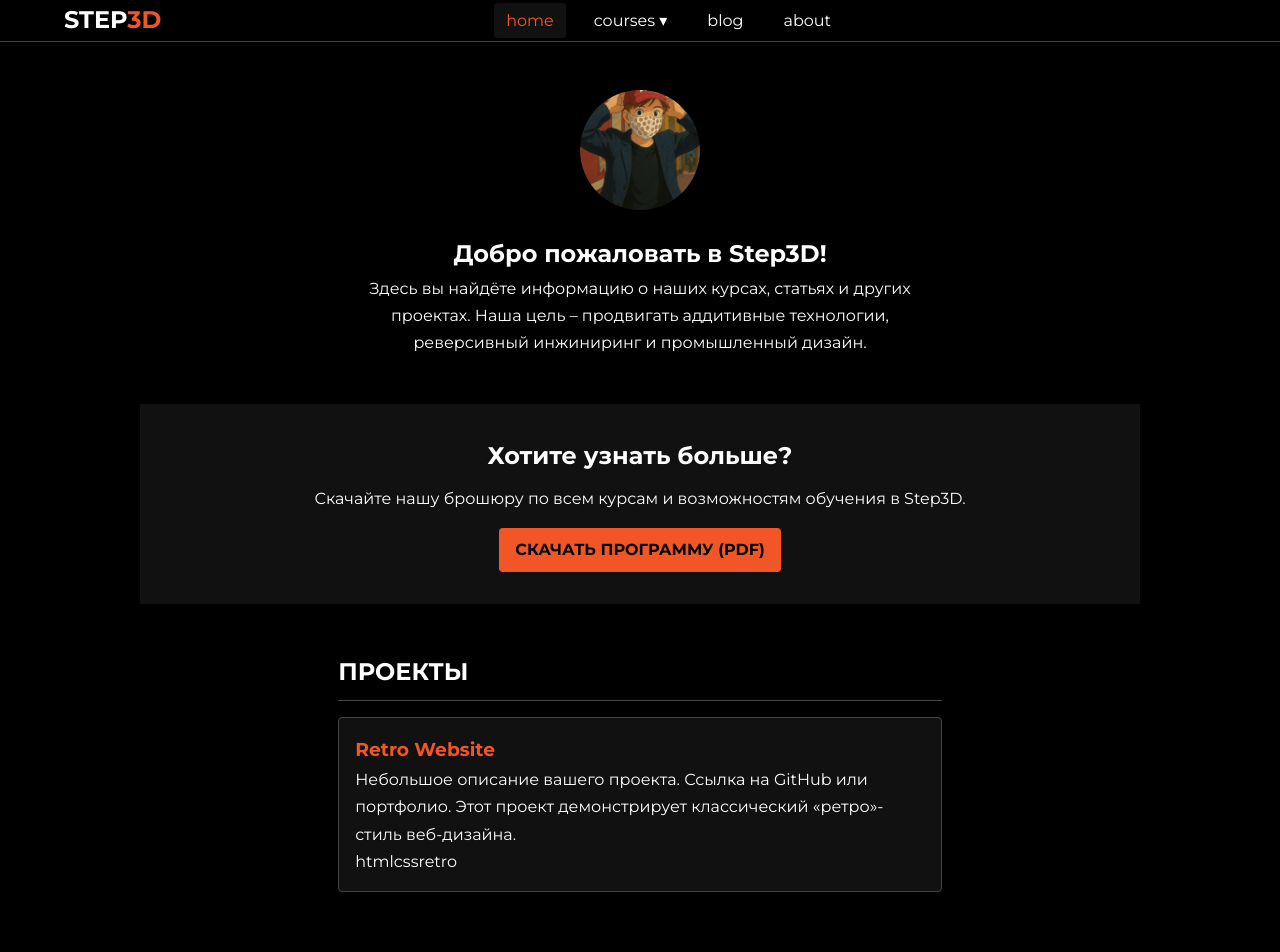
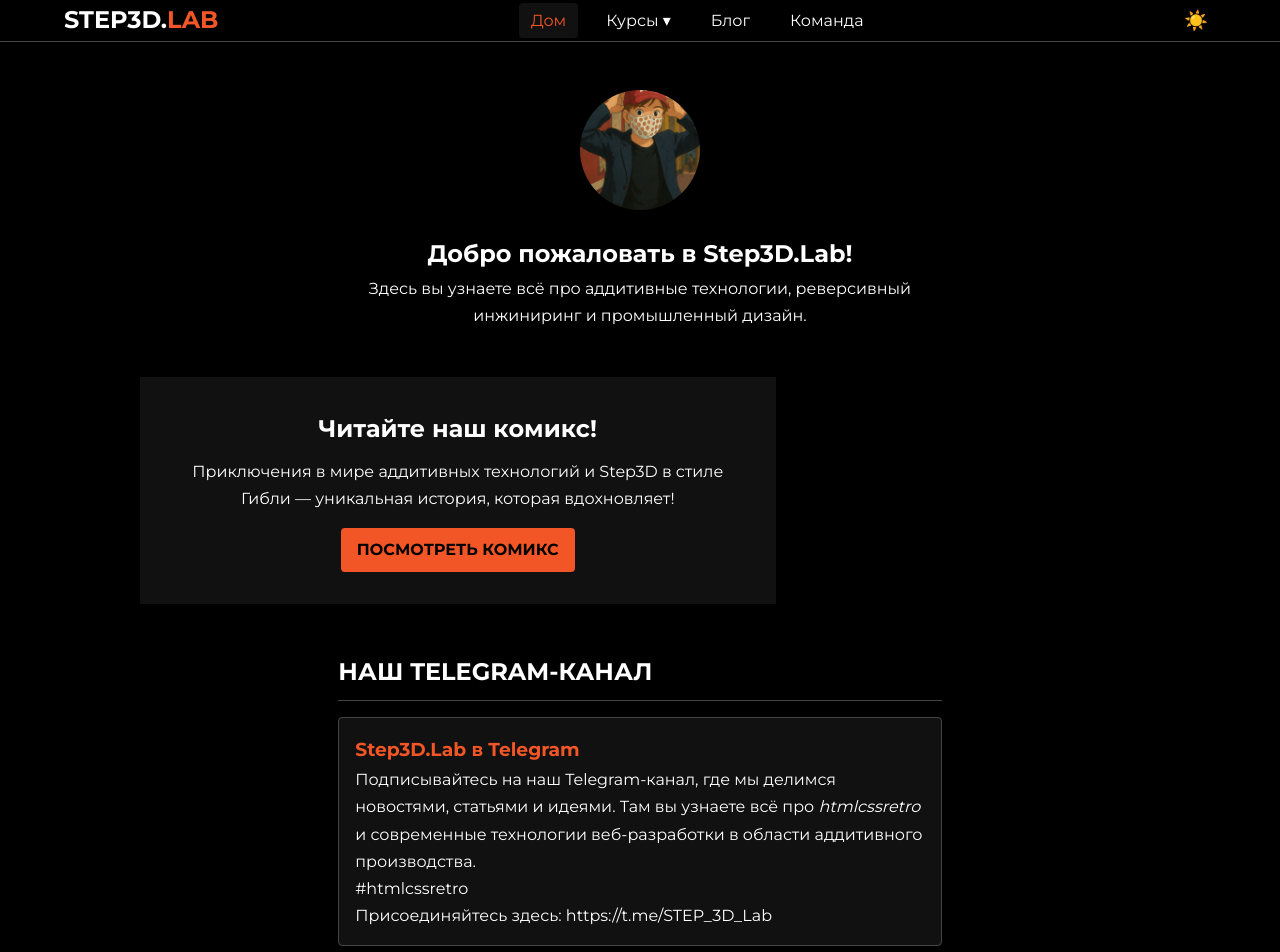
Before and after one commit to STEP3DLab/Printing, a plain HTML site: page index.html in a window 1280 px wide. Shown: the top 952 px of the page. Drawn offline with Linux system fonts and the light colour scheme.

Commit message:
Update index.html

```diff
--- a/index.html
+++ b/index.html
@@ -3,11 +3,11 @@
 <head>
   <meta charset="UTF-8" />
   <meta name="viewport" content="width=device-width, initial-scale=1.0" />
-  <title>Step3D — Главная</title>
+  <title>Step3D.Lab — Главная</title>
 
   <!-- Подключаем стили -->
   <link rel="stylesheet" href="css/style.css" />
-  <!-- Подключаем Montserrat (с display=swap для ускоренной загрузки) -->
+  <!-- Подключаем Montserrat (display=swap для ускорения загрузки) -->
   <link rel="preconnect" href="https://fonts.gstatic.com" crossorigin>
   <link
     href="https://fonts.googleapis.com/css2?family=Montserrat:wght@400;700&display=swap&subset=cyrillic"
@@ -15,30 +15,30 @@
   >
 </head>
 <body>
-  <!-- Шапка (sticky) -->
+  <!-- Шапка сайта (sticky-header) -->
   <header class="site-header sticky-header">
     <nav class="navbar">
+      <!-- Логотип: "Step3D.Lab", где "Lab" выделено -->
       <div class="logo">
-        <a href="index.html">Step<span>3D</span></a>
+        <a href="index.html">Step3D.<span style="color: var(--accent-color);">Lab</span></a>
       </div>
 
+      <!-- Навигация -->
       <ul class="nav-links">
-        <!-- Активный пункт — главная -->
-        <li><a href="index.html" class="active">home</a></li>
-        <!-- Пример выпадающего меню для «courses» -->
+        <li><a href="index.html" class="active">Дом</a></li>
         <li class="dropdown">
-          <a href="courses.html" class="dropbtn">courses ▾</a>
+          <a href="courses.html" class="dropbtn">Курсы ▾</a>
           <div class="dropdown-content">
             <a href="courses.html#R22_02">R22_02 Reverse Eng.</a>
             <a href="courses.html#html-course">HTML/CSS Basics</a>
             <a href="courses.html#other-courses">Другие курсы</a>
           </div>
         </li>
-        <li><a href="blog.html">blog</a></li>
-        <li><a href="about.html">about</a></li>
+        <li><a href="blog.html">Блог</a></li>
+        <li><a href="about.html">Команда</a></li>
       </ul>
 
-      <!-- Кнопка переключения темы с иконками -->
+      <!-- Переключатель темы -->
       <div class="theme-toggle" id="theme-toggle" title="Переключить тему">
         <span class="theme-icon" id="theme-icon"></span>
       </div>
@@ -49,40 +49,39 @@
   <main class="container">
     <!-- Hero-секция -->
     <section class="hero text-limited">
-      <!-- lazy-loading картинки -->
+      <!-- lazy-loading для аватара -->
       <img
         src="https://github.com/STEP3DLab/Printing/blob/main/images/avatar.png?raw=true"
         alt="Avatar"
         class="avatar"
         loading="lazy"
       />
-      <h1>Добро пожаловать в Step3D!</h1>
-      <p>Здесь вы найдёте информацию о наших курсах, статьях и других проектах.
-        Наша цель – продвигать аддитивные технологии, реверсивный инжиниринг и промышленный дизайн.</p>
+      <h1>Добро пожаловать в Step3D.Lab!</h1>
+      <p>Здесь вы узнаете всё про аддитивные технологии, реверсивный инжиниринг и промышленный дизайн.</p>
     </section>
 
-    <!-- CTA-блок: призыв к действию -->
-    <section class="cta-block">
-      <h2>Хотите узнать больше?</h2>
-      <p>Скачайте нашу брошюру по всем курсам и возможностям обучения в Step3D.</p>
-      <a href="brochure.pdf" class="btn cta-btn" download>Скачать программу (PDF)</a>
+    <!-- Блок CTA с комиксом -->
+    <section class="cta-block text-limited">
+      <h2>Читайте наш комикс!</h2>
+      <p>Приключения в мире аддитивных технологий и Step3D в стиле Гибли — уникальная история, которая вдохновляет!</p>
+      <!-- Пример кнопки (ссылка на страницу или PDF/видео комикса) -->
+      <a href="ghibli_comic.pdf" class="btn cta-btn" download>Посмотреть комикс</a>
     </section>
 
-    <!-- Раздел проектов -->
+    <!-- Раздел для Telegram-канала -->
     <section class="projects text-limited">
-      <h2>Проекты</h2>
+      <h2>Наш Telegram-канал</h2>
       <div class="project-item">
-        <h3>Retro Website</h3>
-        <p>Небольшое описание вашего проекта. Ссылка на GitHub или портфолио.
-          Этот проект демонстрирует классический «ретро»-стиль веб-дизайна.</p>
+        <h3>Step3D.Lab в Telegram</h3>
+        <p>Подписывайтесь на наш Telegram-канал, где мы делимся новостями, статьями и идеями. Там вы узнаете всё про <em>htmlcssretro</em> и современные технологии веб-разработки в области аддитивного производства.</p>
         <div class="tags">
-          <span>html</span><span>css</span><span>retro</span>
+          <span>#htmlcssretro</span>
         </div>
+        <p>Присоединяйтесь здесь: <a href="https://t.me/STEP_3D_Lab" target="_blank">https://t.me/STEP_3D_Lab</a></p>
       </div>
-      <!-- Добавляйте свои проекты при необходимости -->
     </section>
 
-    <!-- Раздел последних статей -->
+    <!-- Раздел статей -->
     <section class="articles text-limited">
       <h2>Последние статьи</h2>
       <div class="article-preview">
@@ -94,33 +93,30 @@
     </section>
   </main>
 
-  <!-- Подвал -->
+  <!-- Подвал сайта -->
   <footer class="site-footer text-limited">
-    <p>© 2025 Step3D. All rights reserved.</p>
-    <p class="quote">
-      "The symphony of silence plays best when butterflies wear tiny boots."
-    </p>
+    <p>© 2025 Step3D.Lab. All rights reserved.</p>
+    <p class="quote">"The symphony of silence plays best when butterflies wear tiny boots."</p>
   </footer>
 
-  <!-- Canvas-анимация в самом низу -->
+  <!-- Контейнер для анимации (canvas) в самом низу -->
   <div class="canvas-container">
     <canvas id="mouseEffectCanvas"></canvas>
   </div>
 
-  <!-- Скрипты: тема, анимация, отключение/упрощение анимации на мобильных -->
+  <!-- Скрипты: переключение темы и Canvas-анимация -->
   <script>
-    /* ==================== (6), (7) Улучшенное переключение темы с иконками и плавным переходом ==================== */
+    /* ====== Переключение темы с сохранением в localStorage ====== */
     const body = document.body;
     const themeToggleBtn = document.getElementById('theme-toggle');
     const themeIcon = document.getElementById('theme-icon');
 
-    // Изначально проверяем, не выбрана ли тема в localStorage
+    // Восстанавливаем тему из localStorage
     const savedTheme = localStorage.getItem('theme');
     if (savedTheme) {
       body.classList.toggle('light', savedTheme === 'light');
       themeIcon.textContent = savedTheme === 'light' ? '🌙' : '☀️';
     } else {
-      // По умолчанию ночная тема, иконка — "солнышко" (клик => светлая тема)
       themeIcon.textContent = '☀️';
     }
 
@@ -131,7 +127,7 @@
       localStorage.setItem('theme', isLight ? 'light' : 'dark');
     });
 
-    /* ==================== (24) Улучшенная анимация canvas ==================== */
+    /* ====== Canvas-анимация ====== */
     const canvas = document.getElementById('mouseEffectCanvas');
     const ctx = canvas.getContext('2d');
     let w, h;
@@ -144,9 +140,8 @@
     resizeCanvas();
 
     const particles = [];
-
     class Particle {
-      constructor(x, y, color) {
+      constructor(x, y, color = '243,86,38') {
         this.x = x;
         this.y = y;
         this.radius = Math.random() * 8 + 2;
@@ -168,17 +163,41 @@
       }
     }
 
-    // Генерируем частицы при движении мыши
+    // Генерация частиц при движении мыши
     canvas.addEventListener('mousemove', (e) => {
-      // Если мобильное устройство, можно не генерировать кучу частиц
-      if (window.innerWidth < 768) return; // (13) Отключаем на мобильных
+      if (window.innerWidth < 768) return;
       const rect = canvas.getBoundingClientRect();
       const x = e.clientX - rect.left;
       const y = e.clientY - rect.top;
       for (let i = 0; i < 3; i++) {
-        // (10) accent-color: 243,86,38 (оранжевый)
-        particles.push(new Particle(x, y, '243,86,38'));
+        particles.push(new Particle(x, y));
       }
     });
 
-    // Также добавим реакцию на
+    // При клике создаём частицы другого цвета
+    canvas.addEventListener('click', (e) => {
+      if (window.innerWidth < 768) return;
+      const rect = canvas.getBoundingClientRect();
+      const x = e.clientX - rect.left;
+      const y = e.clientY - rect.top;
+      for (let i = 0; i < 5; i++) {
+        particles.push(new Particle(x, y, '0,200,255'));
+      }
+    });
+
+    function animate() {
+      requestAnimationFrame(animate);
+      ctx.clearRect(0, 0, w, h);
+      for (let i = 0; i < particles.length; i++) {
+        particles[i].update();
+        particles[i].draw();
+        if (particles[i].alpha <= 0) {
+          particles.splice(i, 1);
+          i--;
+        }
+      }
+    }
+    animate();
+  </script>
+</body>
+</html>
```
